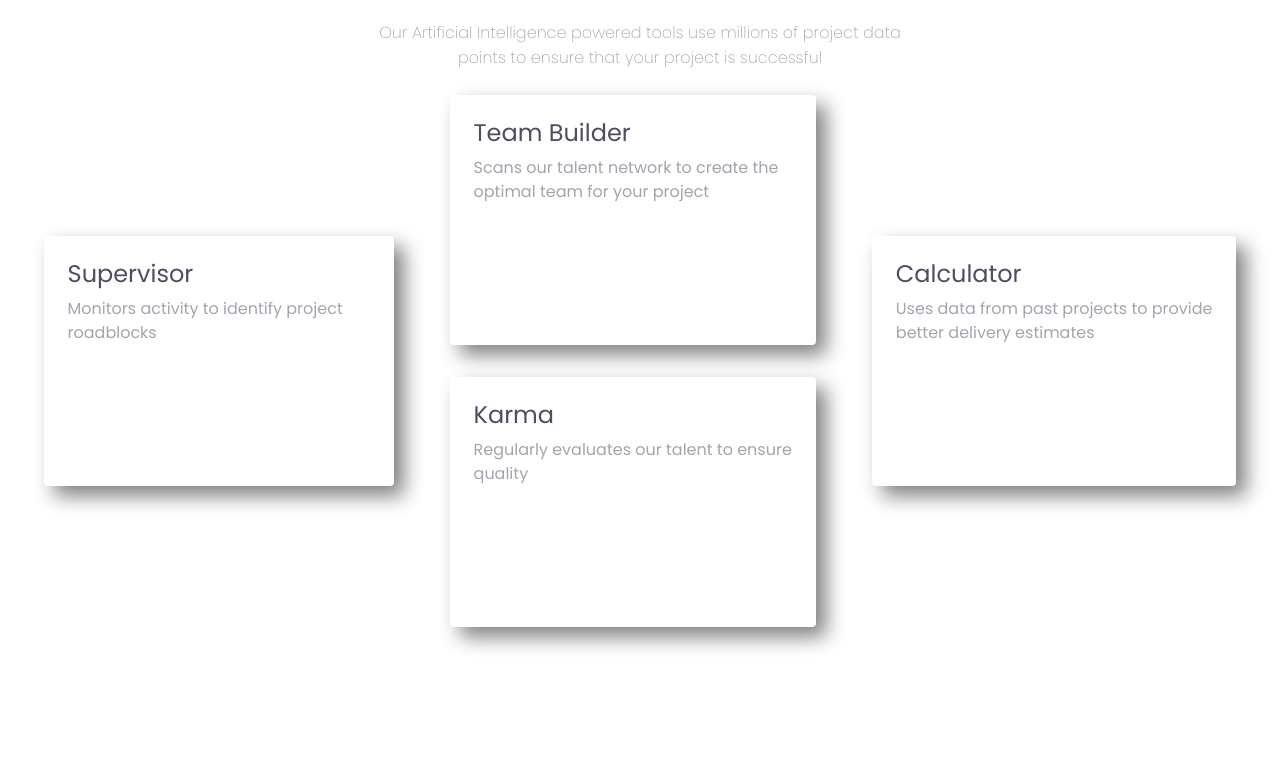
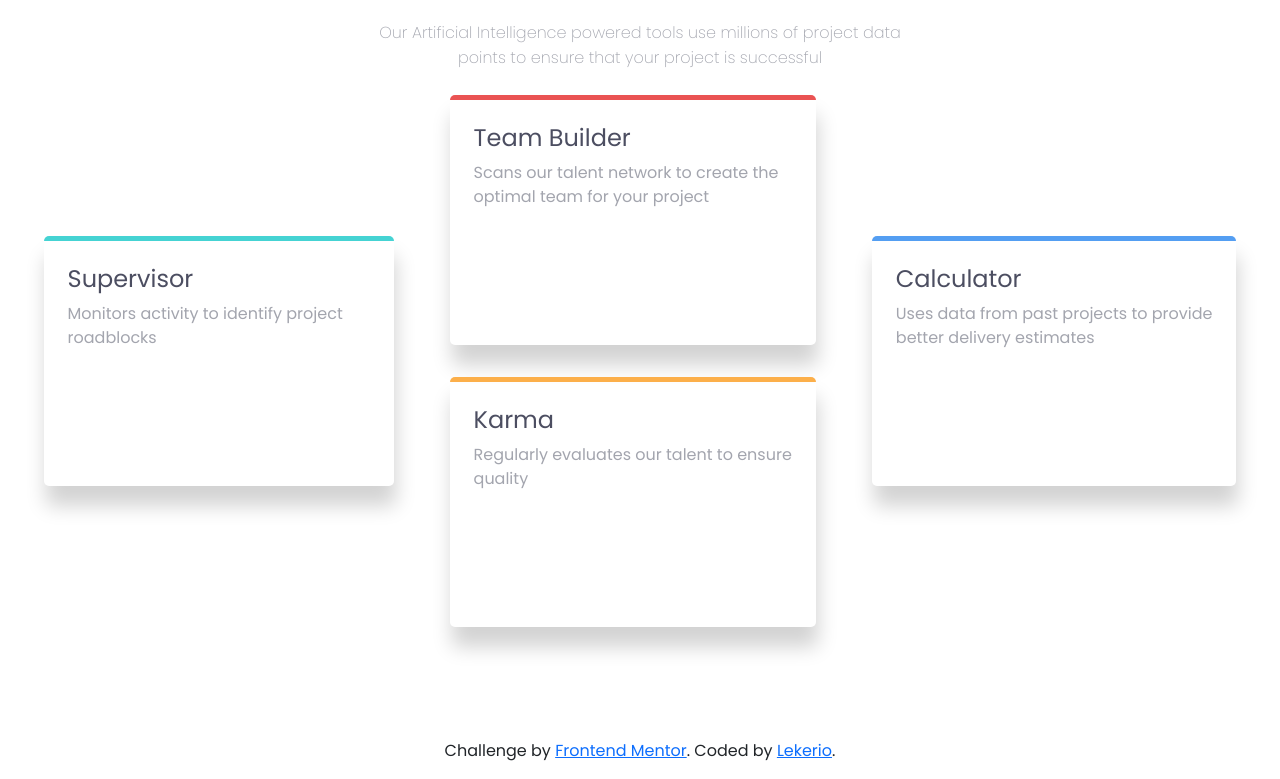
Before and after one commit to Lekerio/four-card-feature-section-master, a plain HTML site: page index.html in a window 1280 px wide. Shown: the part 137-916 px from the top of the page. Before the commit the page ends 800 px from the top, so only its background shows below. Drawn offline with nearby package versions, Linux system fonts and the light colour scheme.

Commit message:
feat:end but unoptimized

```diff
--- a/index.html
+++ b/index.html
@@ -30,35 +30,52 @@
         points to ensure that your project is successful
       </h3>
     </header>
-    <article class="d-flex gap-4 align-items-center justify-content-center">
-      <div class="m-3 rounded">
+    <article
+      class="
+        d-flex
+        flex-column
+        gap-4
+        align-items-center
+        justify-content-center
+        flex-sm-row
+      "
+    >
+      <div class="m-3 argument">
         <h4>Supervisor</h4>
-        <p>Monitors activity to identify project<br> roadblocks</p>
+        <p>
+          Monitors activity to identify project<br />
+          roadblocks
+        </p>
       </div>
       <section class="d-flex flex-column">
-      <div class="m-3 rounded">
-        <h4>Team Builder</h4>
+        <div class="m-3 argument argument2">
+          <h4>Team Builder</h4>
+          <p>
+            Scans our talent network to create the <br />optimal team for your
+            project
+          </p>
+        </div>
+        <div class="m-3 argument argument3">
+          <h4>Karma</h4>
+          <p>Regularly evaluates our talent to ensure <br />quality</p>
+        </div>
+      </section>
+      <div class="m-3 argument argument4">
+        <h4>Calculator</h4>
         <p>
-          Scans our talent network to create the <br>optimal team for your project
+          Uses data from past projects to provide<br />
+          better delivery estimates
         </p>
-      </div>
-      <div class="m-3 rounded">
-        <h4>Karma</h4>
-        <p>Regularly evaluates our talent to ensure <br>quality</p>
-      </div>
-    </section></section>
-      <div class="m-3 rounded">
-        <h4>Calculator</h4>
-        <p>Uses data from past projects to provide<br> better delivery estimates</p>
       </div>
     </article>
 
-    <footer class=" container-fluid position-absolute bottom-0 text-center">
+    <footer class="text-center mt-5 pt-5">
       <p class="attribution">
         Challenge by
         <a href="https://www.frontendmentor.io?ref=challenge" target="_blank"
           >Frontend Mentor</a
-        >. Coded by <a href="https://github.com/Lekerio" target="_blank">Lekerio</a>.
+        >. Coded by
+        <a href="https://github.com/Lekerio" target="_blank">Lekerio</a>.
       </p>
     </footer>
     <script
--- a/style/stylesheet.scss
+++ b/style/stylesheet.scss
@@ -21,13 +21,22 @@ h3, article p {
 h1, h2, h4 {
     color:$neutraldkblue;
 }
-article div {
+.argument {
     min-width:350px;
     min-height:250px;
     padding:1.5em;
-    box-shadow: grey 10px 10px 20px;
+    box-shadow: lightgray 2px 20px 20px;
+    border-radius:5px;
 }
-
-footer {
-    display:none;
+.argument {
+    border-top:$maincyan solid 5px;
 }
+.argument2 {
+    border-top:$mainred solid 5px;
+}
+.argument3 {
+    border-top:$mainorange solid 5px;
+}
+.argument4 {
+    border-top:$mainblue solid 5px;
+}
```
Also changed, not shown: style/stylesheet.css, 1 other file.
